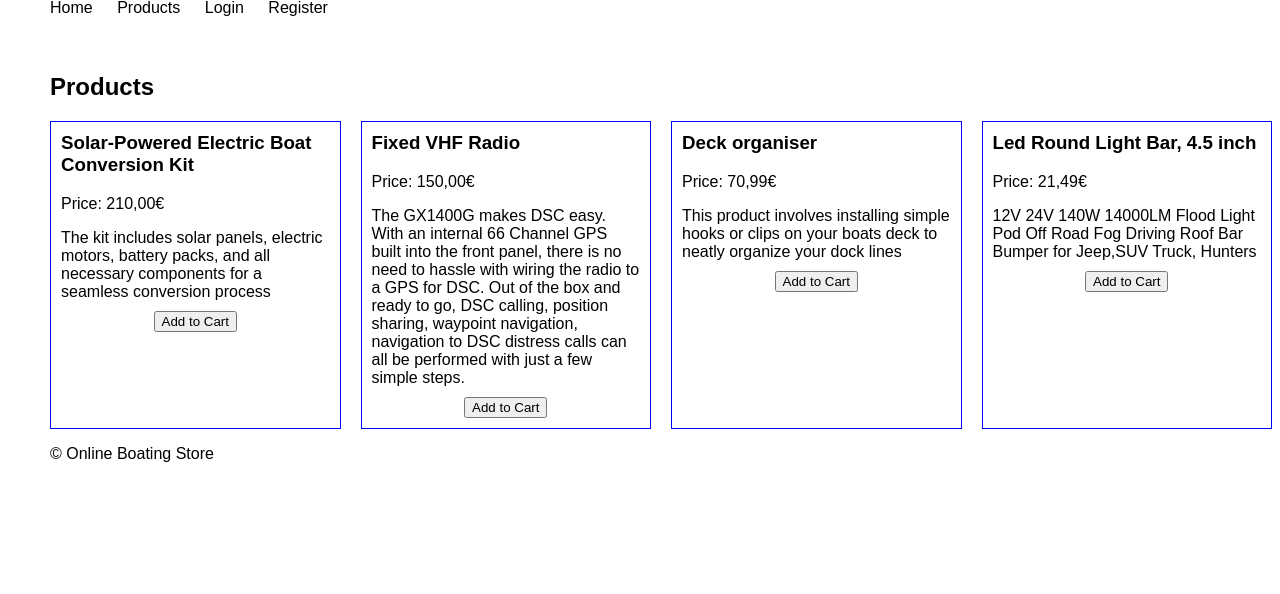
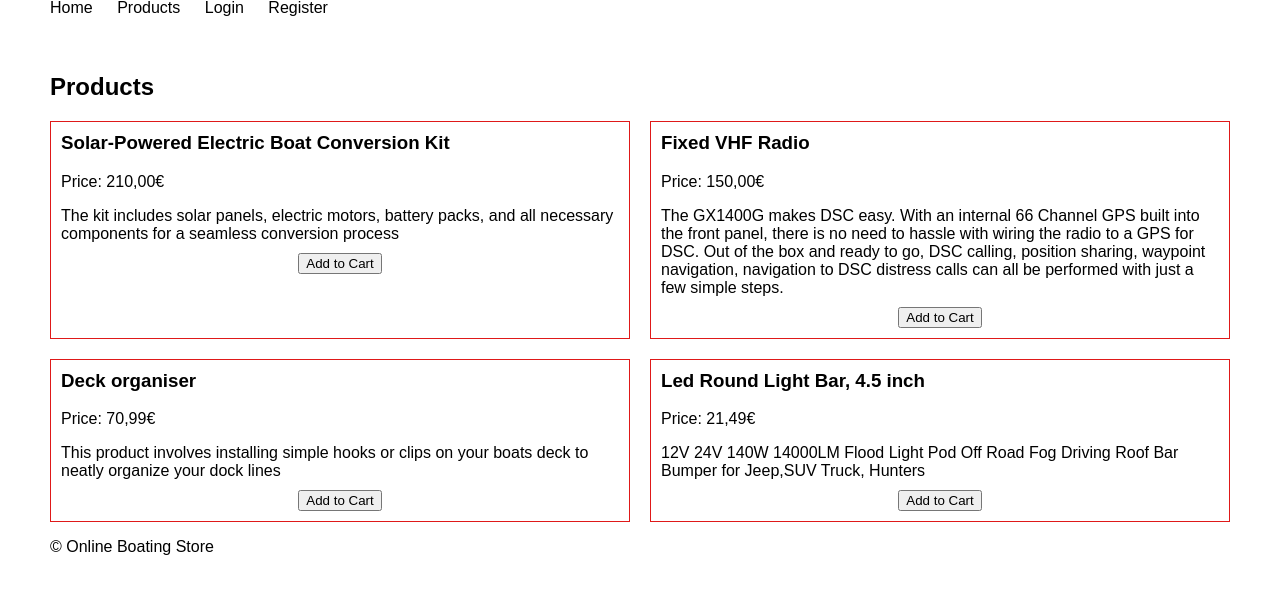
Before and after one commit to onemanortwo/onlinestore, a PHP site: page /products.php in a window 1280 px wide. Shown: the part 17-611 px from the top of the page. Run offline with PHP 8.4, Linux system fonts and the light colour scheme.

```diff
--- a/css/styles.css
+++ b/css/styles.css
@@ -5,6 +5,7 @@ body {
     margin: 10;
     padding: 10;
     margin-left: 50px;
+    margin-right: 50px;
 }
 
 
@@ -32,12 +33,12 @@ main {
 
 .product-list {
     display: grid;
-    grid-template-columns: repeat(auto-fit, minmax(250px, 1fr));
+    grid-template-columns: repeat(2, 1fr);
     grid-gap: 20px;
 }
 
 .product {
-    border: 1px solid blue;
+    border: 1px solid rgb(223, 25, 25);
     padding: 10px;
 }
 
```
